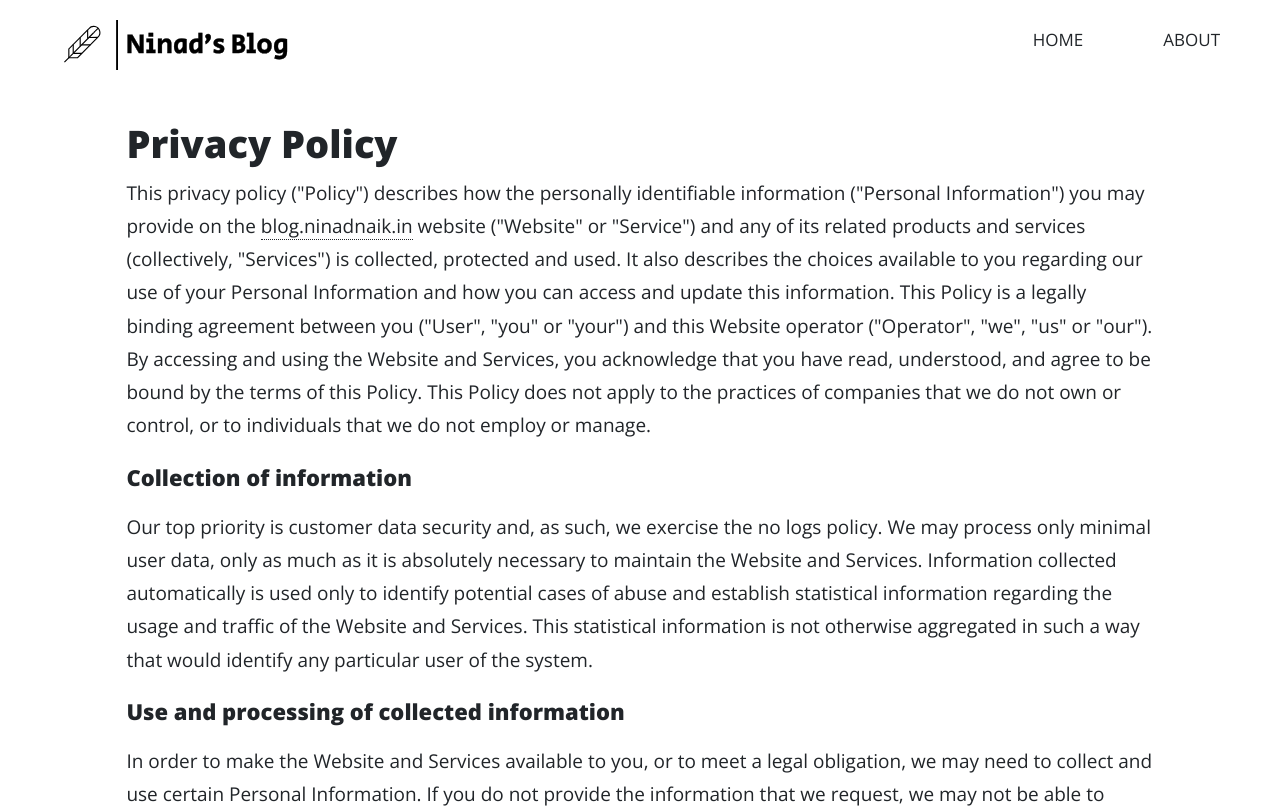
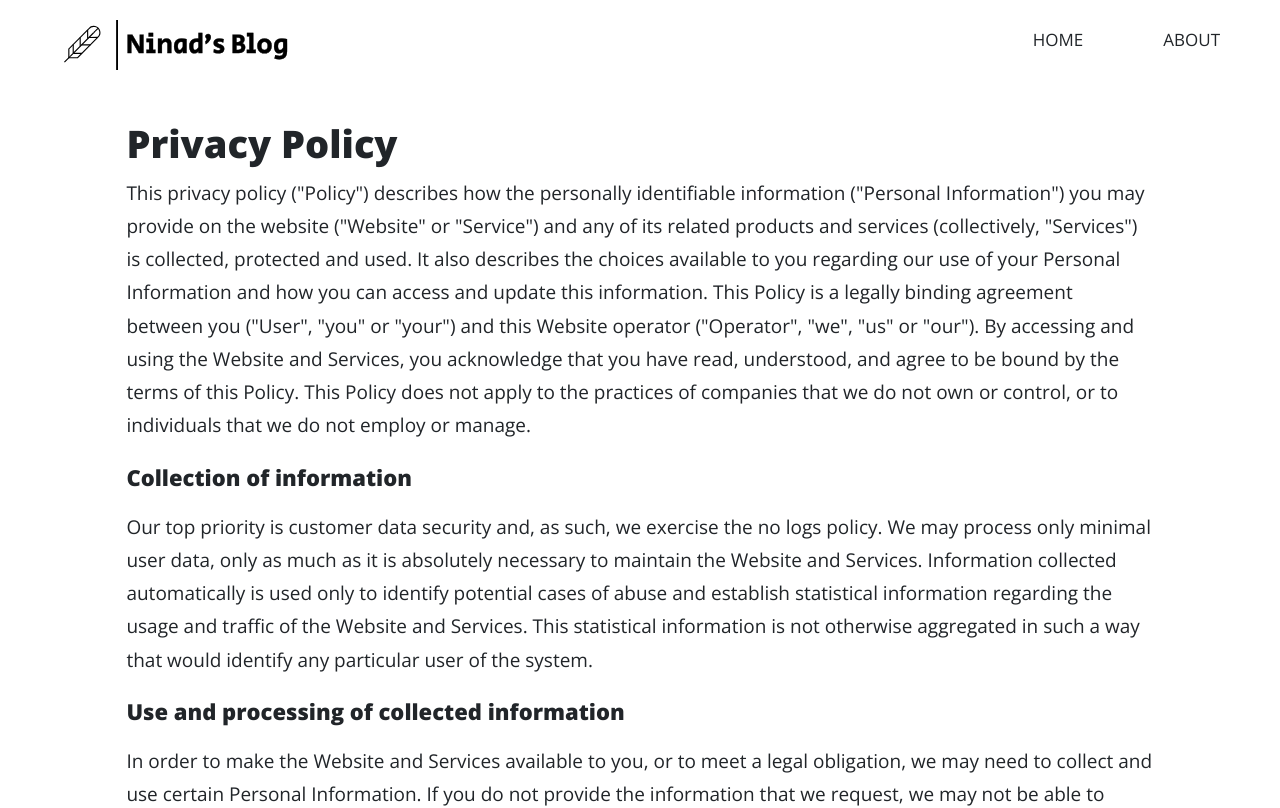
Before and after one commit to ninadnaik10/blog, a Next.js app: page /privacy-policy in a window 1280 px wide. Shown: the top 808 px of the page. Built offline with nearby package versions, Linux system fonts and the light colour scheme.

Commit message:
Update page.js

```diff
--- a/app/privacy-policy/page.js
+++ b/app/privacy-policy/page.js
@@ -9,11 +9,7 @@ export default function PrivacyPolicy() {
           {" "}
           This privacy policy ("Policy") describes how the personally
           identifiable information ("Personal Information") you may provide on
-          the{" "}
-          <a target="_blank" rel="nofollow" href="https://blog.ninadnaik.in">
-            blog.ninadnaik.in
-          </a>{" "}
-          website ("Website" or "Service") and any of its related products and
+          the website ("Website" or "Service") and any of its related products and
           services (collectively, "Services") is collected, protected and used.
           It also describes the choices available to you regarding our use of
           your Personal Information and how you can access and update this
```
